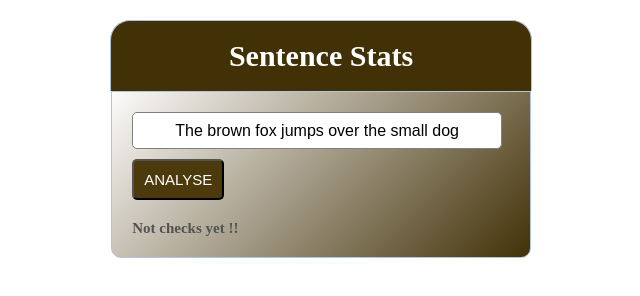
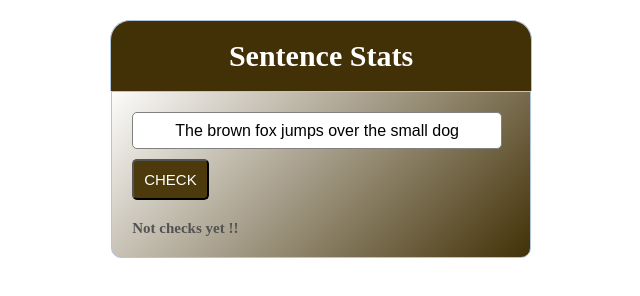
Before and after one commit to key-joshua/Sentence-Stats, a plain HTML site: page interface/index.html in a window 1280 px wide. Shown: the full height of the page, 319-959 px from the left. Drawn offline with Linux system fonts and the light colour scheme.

Commit message:
completed task

```diff
--- a/interface/index.html
+++ b/interface/index.html
@@ -13,7 +13,7 @@
     <div class="input-group">
 
     <input type="text" id="inputs"  value="The brown fox jumps over the small dog" onkeypress="setTimeout(startWrittingInput(), 4000);" >
-    <button id="analyse">ANALYSE</button>
+    <button id="analyse">CHECK</button>
     <div id="result">Not checks yet !!</div>
 
     </div>
```
